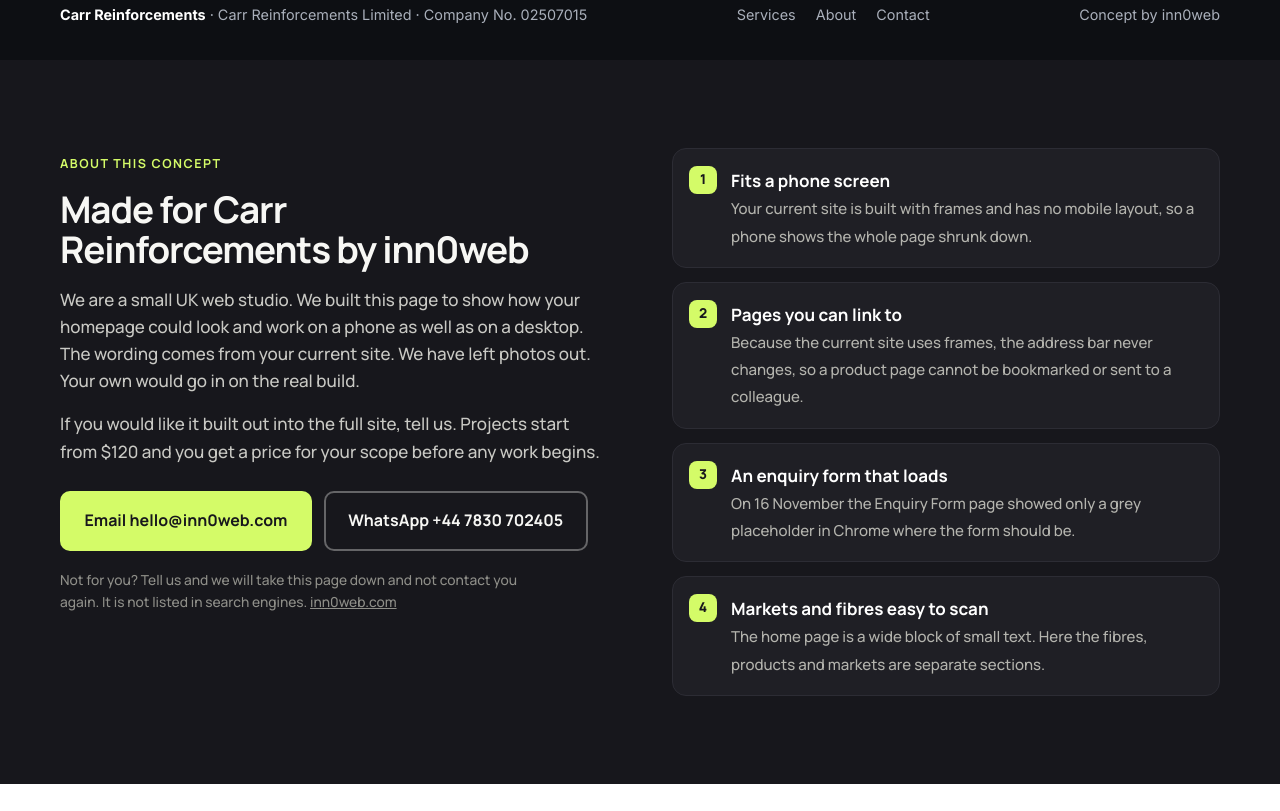
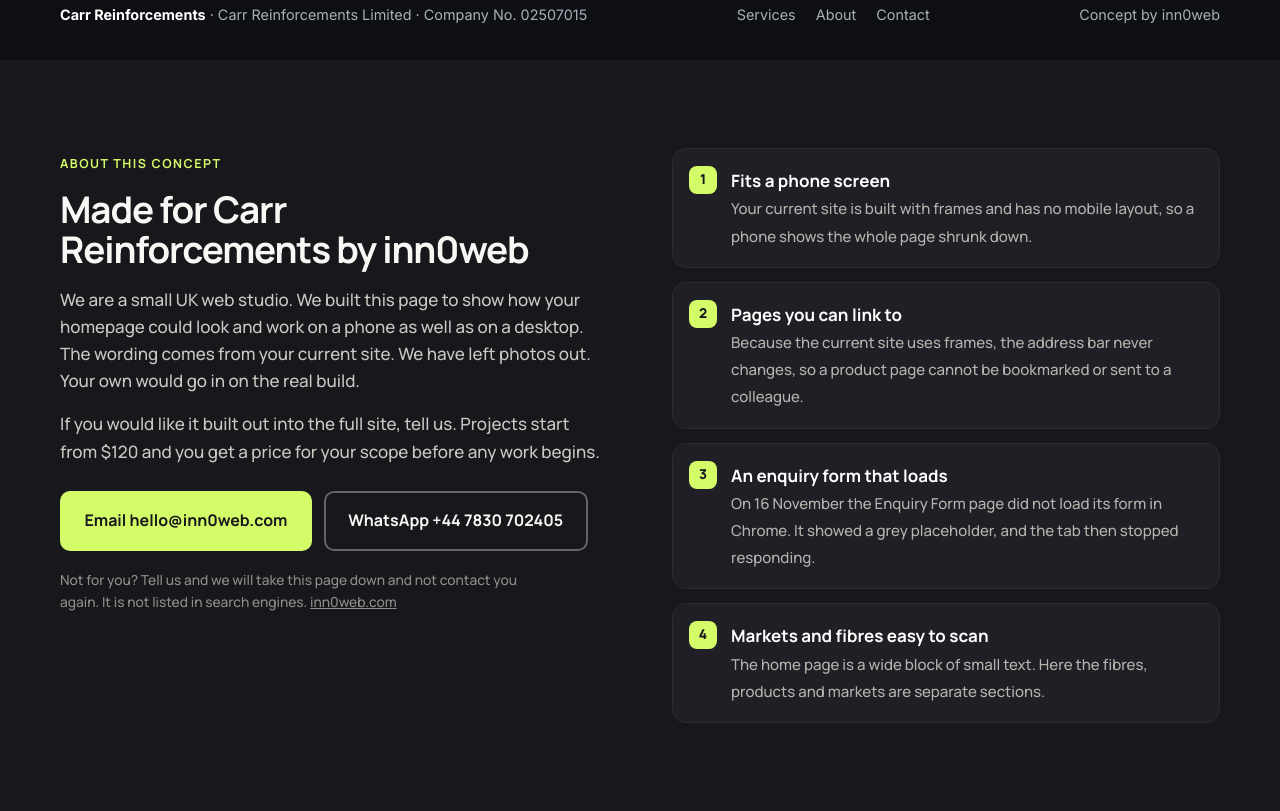
Before and after one commit to inn0web/inn0web.github.io, a plain HTML site: page concepts/carr-reinforcements/index.html in a window 1280 px wide. Shown: the part 3897-4708 px from the top of the page. Before the commit the page ends 4681 px from the top, so only its background shows below. Drawn offline with Linux system fonts and the light colour scheme.

Commit message:
Publish site from source fb794c0

```diff
--- a/concepts/carr-reinforcements/index.html
+++ b/concepts/carr-reinforcements/index.html
@@ -198,7 +198,7 @@ footer b{color:#fff}footer nav{display:flex;gap:20px;flex-wrap:wrap}footer a{tex
 <div class="cta"><a class="btn primary" href="mailto:hello@inn0web.com?subject=Concept%20for%20Carr%20Reinforcements">Email hello@inn0web.com</a>
 <a class="btn ghost" href="https://wa.me/447830702405?text=Hi%2C%20I%20saw%20the%20concept%20page%20you%20made%20for%20Carr%20Reinforcements.">WhatsApp +44 7830 702405</a></div>
 <p class="fine">Not for you? Tell us and we will take this page down and not contact you again. It is not listed in search engines. <a href="https://inn0web.com/web-design">inn0web.com</a></p></div>
-<ol><li><b>Fits a phone screen</b><span>Your current site is built with frames and has no mobile layout, so a phone shows the whole page shrunk down.</span></li><li><b>Pages you can link to</b><span>Because the current site uses frames, the address bar never changes, so a product page cannot be bookmarked or sent to a colleague.</span></li><li><b>An enquiry form that loads</b><span>On 16 November the Enquiry Form page showed only a grey placeholder in Chrome where the form should be.</span></li><li><b>Markets and fibres easy to scan</b><span>The home page is a wide block of small text. Here the fibres, products and markets are separate sections.</span></li></ol></div></section>
+<ol><li><b>Fits a phone screen</b><span>Your current site is built with frames and has no mobile layout, so a phone shows the whole page shrunk down.</span></li><li><b>Pages you can link to</b><span>Because the current site uses frames, the address bar never changes, so a product page cannot be bookmarked or sent to a colleague.</span></li><li><b>An enquiry form that loads</b><span>On 16 November the Enquiry Form page did not load its form in Chrome. It showed a grey placeholder, and the tab then stopped responding.</span></li><li><b>Markets and fibres easy to scan</b><span>The home page is a wide block of small text. Here the fibres, products and markets are separate sections.</span></li></ol></div></section>
 <div class="bar"><a class="btn primary" href="tel:+441614433377"><svg width="18" height="18" viewBox="0 0 24 24" fill="none" stroke="currentColor" stroke-width="1.8" stroke-linecap="round" stroke-linejoin="round" aria-hidden="true"><path d="M5 4h4l2 5-2.5 1.5a11 11 0 0 0 5 5L15 13l5 2v4a2 2 0 0 1-2 2A16 16 0 0 1 3 6a2 2 0 0 1 2-2z"/></svg>Call</a><a class="btn ghost" href="#contact">Enquire</a></div>
 <script>
 document.querySelector('.menu')?.addEventListener('click',()=>document.querySelector('.links').classList.toggle('open'));
```
